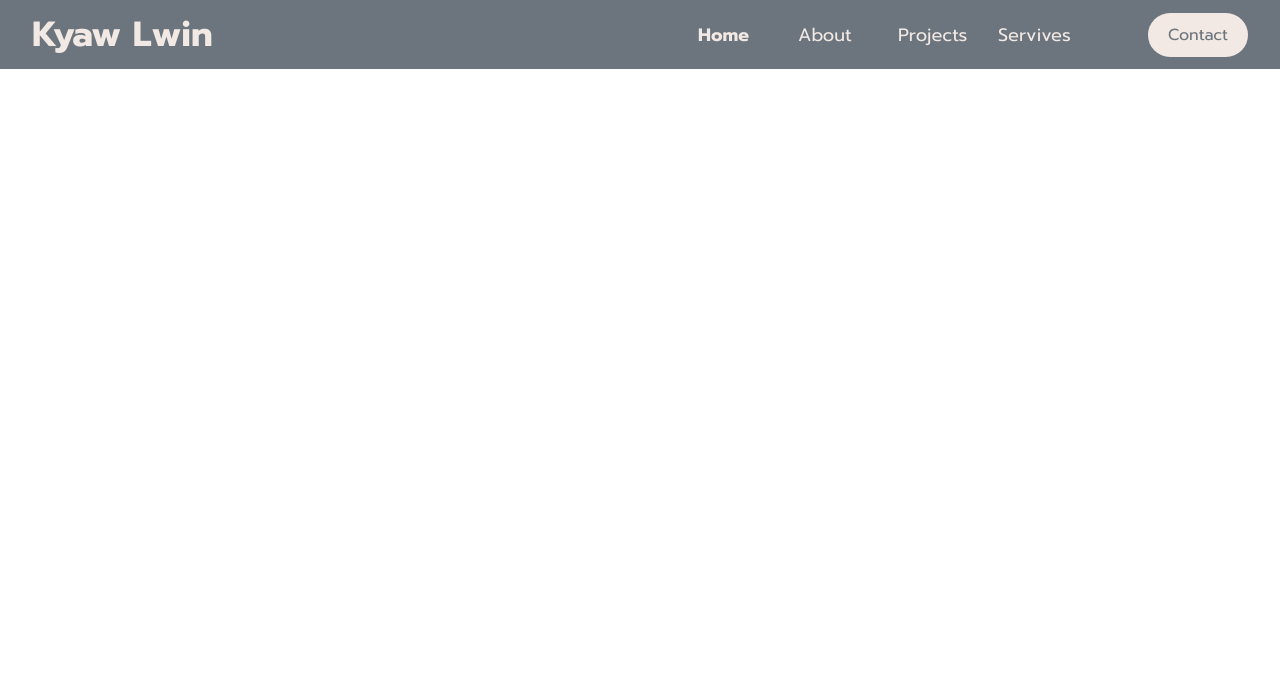
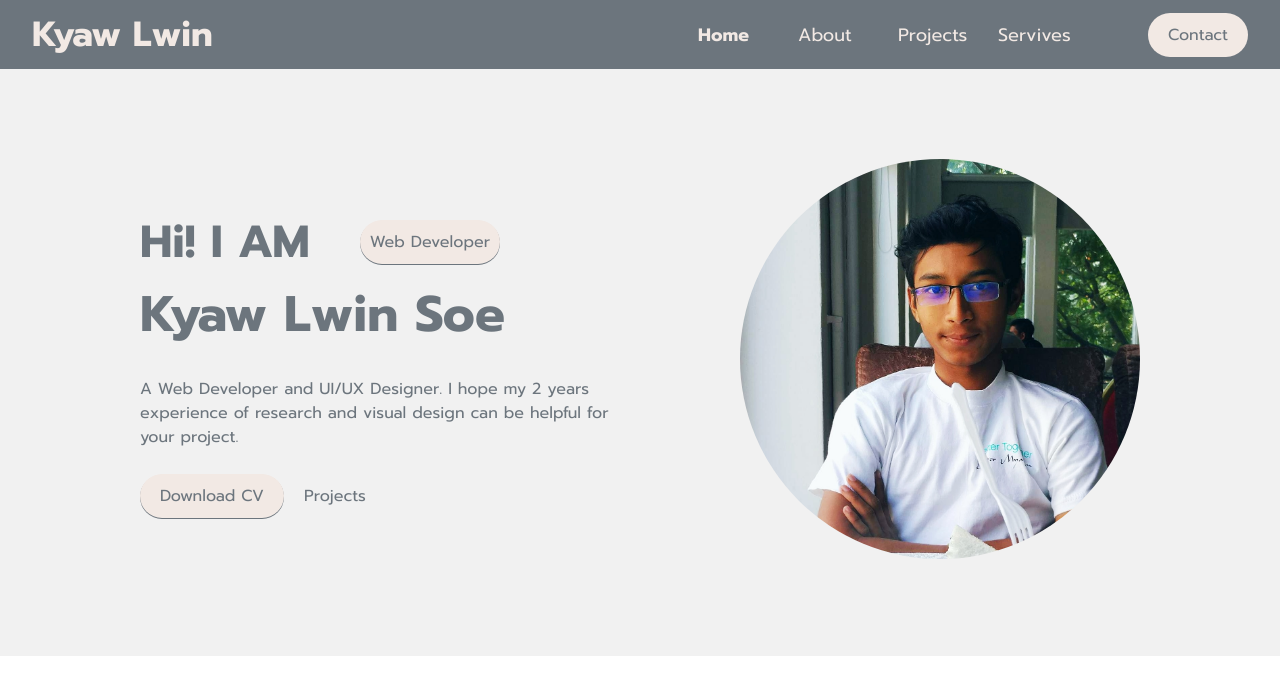
Before and after one commit to KyawLwinSoe27/personal_portfolio_website, a React (Create React App) app: page / in a window 1280 px wide. Shown: the top 694 px of the page. Built offline with nearby package versions, Linux system fonts and the light colour scheme.

Commit message:
Hero Section

```diff
--- a/src/App.jsx
+++ b/src/App.jsx
@@ -1,11 +1,13 @@
 import React from 'react';
 import "./index.css";
 import Navbar from './components/Navbar/Navbar'
+import Hero from './components/Hero/Hero';
 
 const App = () => {
   return (
    <div>
     <Navbar />
+    <Hero />
    </div>
   )
 }
--- /dev/null
+++ b/src/components/Hero/Hero.jsx
@@ -0,0 +1,36 @@
+import React from 'react';
+import "./hero.css";
+import CV from "../../assets/cv.pdf";
+import Me from "../../assets/me.jpeg";
+
+const Hero = () => {
+    return (
+        <div className='hero_section'>
+            <div className='hero_text'>
+                <div className='name_group'>
+                    <div>
+                        <h2>Hi! I AM</h2>
+                        <div className='job'>Web Developer</div>
+                    </div>
+                    <h1>Kyaw Lwin Soe</h1>
+                </div>
+                <div className='info-group'>
+                    <p>
+                    A Web Developer and UI/UX Designer.
+                    I hope my 2 years experience of research and visual design
+                    can be helpful for your project.
+                    </p>
+                </div>
+                <div className='button-group'>
+                    <a className='cv' href={CV} download>Download CV</a>
+                    <a className=''>Projects</a>
+                </div>
+            </div>
+            <div className='hero_img'>
+                <img src={Me}></img>
+            </div>
+        </div>
+    )
+}
+
+export default Hero
--- /dev/null
+++ b/src/components/Hero/hero.css
@@ -0,0 +1,64 @@
+.hero_section{
+    padding: 90px 0;
+    width: 100%;
+    background-color: var(--oddpage-color) ;
+    display: flex;
+    align-items: center;
+    justify-content: center;
+    gap: 100px;
+}
+.hero_text{
+    width: 500px;
+    display: flex;
+    flex-direction: column;
+    align-items: right;
+    justify-content: center;
+    gap: 25px;
+}
+.name_group > div{
+    display: flex;
+    align-items: center;
+    gap: 50px;
+}
+h2{
+    color: var(--secondary-color);
+    font-size: 45px;
+}
+h1{
+    color: var(--secondary-color);
+    font-size: 50px;
+}
+.job{
+    background-color: var(--primary-color);
+    color: var(--secondary-color);
+    padding: 10px;
+    border-radius: 30px;
+    box-shadow: 0px 1px var(--secondary-color);
+}
+
+.cv{
+    background-color: var(--primary-color);
+    border-radius:28px;
+    padding:10px 20px;
+    color: var(--secondary-color);
+    transition: var(--transition);
+    cursor: pointer;
+    box-shadow: 0px 1px var(--secondary-color);
+}
+.button-group{
+    display: flex;
+    align-items: center;
+    gap: 20px;
+}
+.button-group > a:last-child{
+    color: var(--secondary-color);
+}
+
+.hero_img img{
+    width: 400px;
+    height: 400px;
+    border-radius: 200px;
+}
+.info-group > p {
+    color: var(--secondary-color);
+}
--- a/src/components/Navbar/navbar.css
+++ b/src/components/Navbar/navbar.css
@@ -15,6 +15,9 @@ a,ul,li {
     display: flex;
     justify-content: space-between;
     padding:0.5rem 2rem;
+    position: sticky;
+    top: 0;
+    z-index: 2000;
 }
 .nav{
     display: flex;
--- a/src/index.css
+++ b/src/index.css
@@ -7,6 +7,7 @@
 :root{
     --primary-color: #F2E9E4;
     --secondary-color: #6C757D;
+    --oddpage-color: #F1F1F1;
 
     --transition: all 400ms ease;
 }
```
